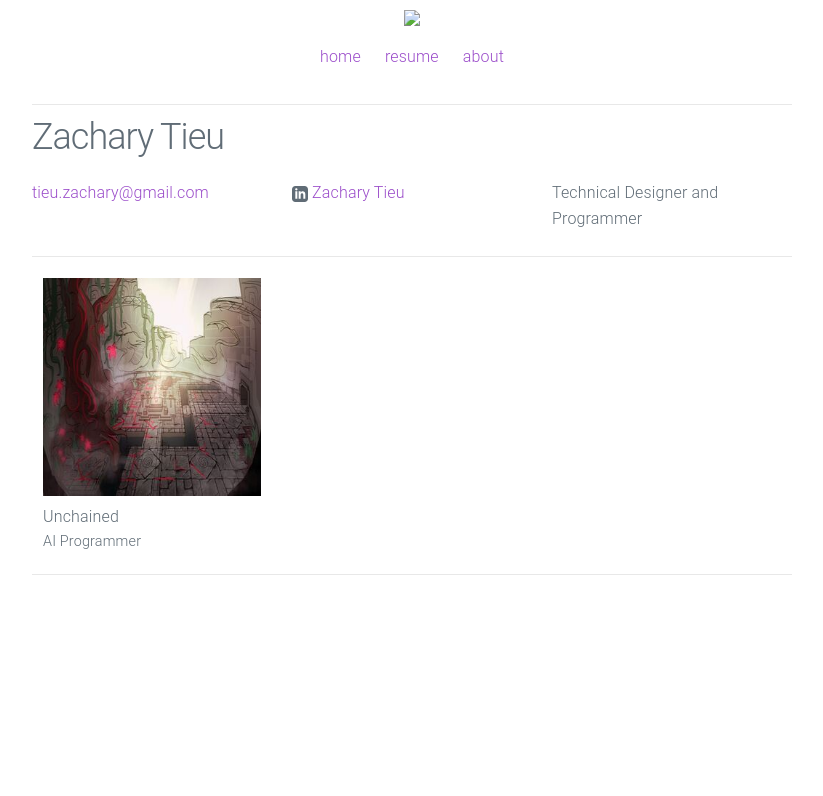
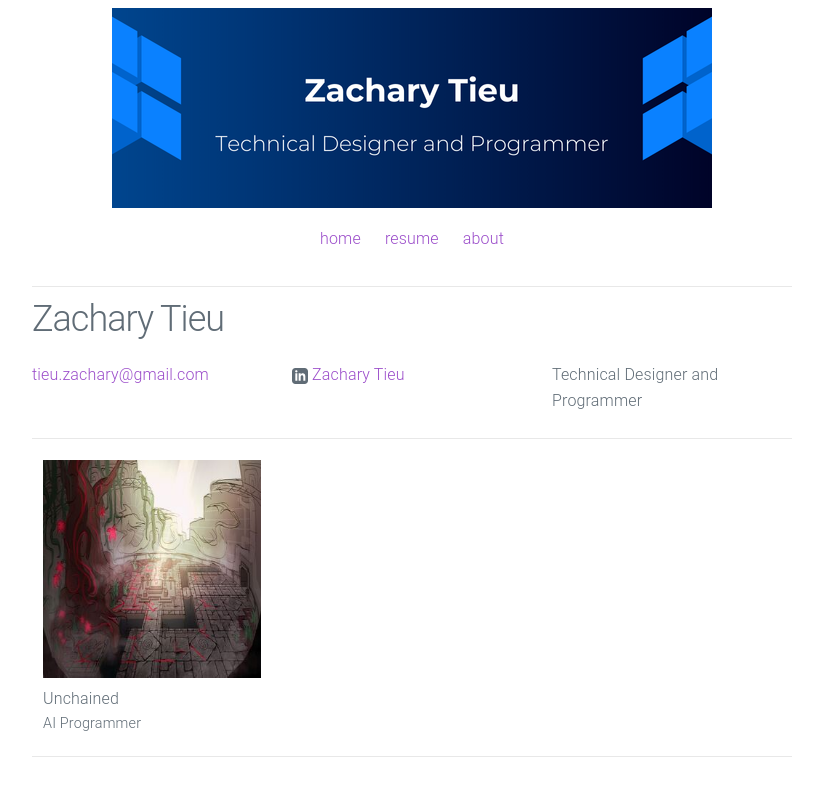
Before and after one commit to ZachTier/ZacharyTieu.github.io, a Jekyll site: the page built from index.html, in a window 1280 px wide. Shown: the top 796 px of the page, without its empty margins (228-1051 px from the left). Built offline with Jekyll 4.4.1, drawn with Linux system fonts in a browser that asks for light colours.

Commit message:
Update header.html

```diff
--- a/_includes/header.html
+++ b/_includes/header.html
@@ -1,5 +1,5 @@
 <header class="site-header">
-  <a class="site-title" href="{{ site.baseurl }}/"><img src="blob/master/assets/ZacharyTieu.png"></a>
+  <a class="site-title" href="{{ site.baseurl }}/"><img src="assets/ZacharyTieu.png"></a>
 
   <nav class="navbar">
     <ul>
```
